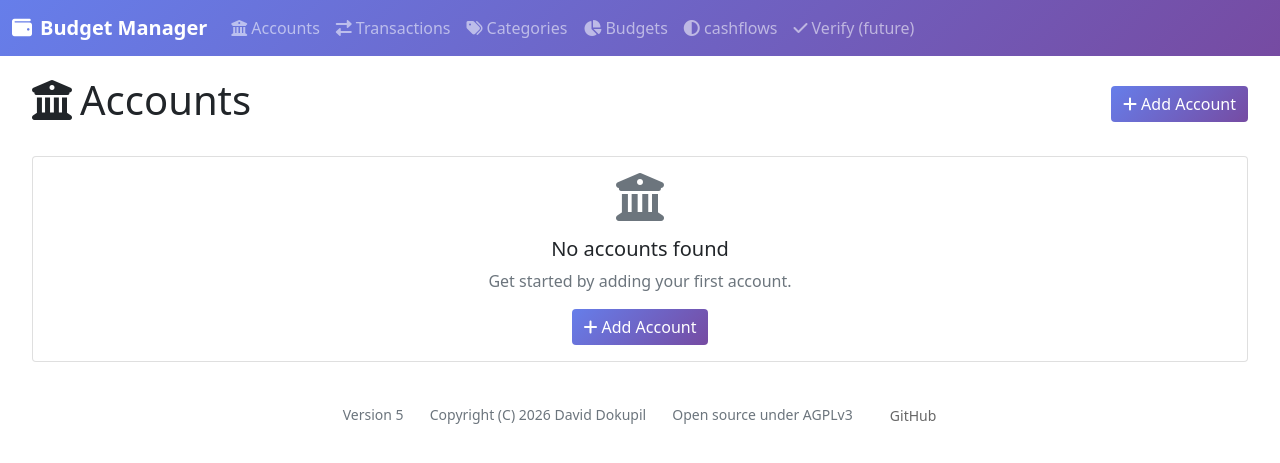
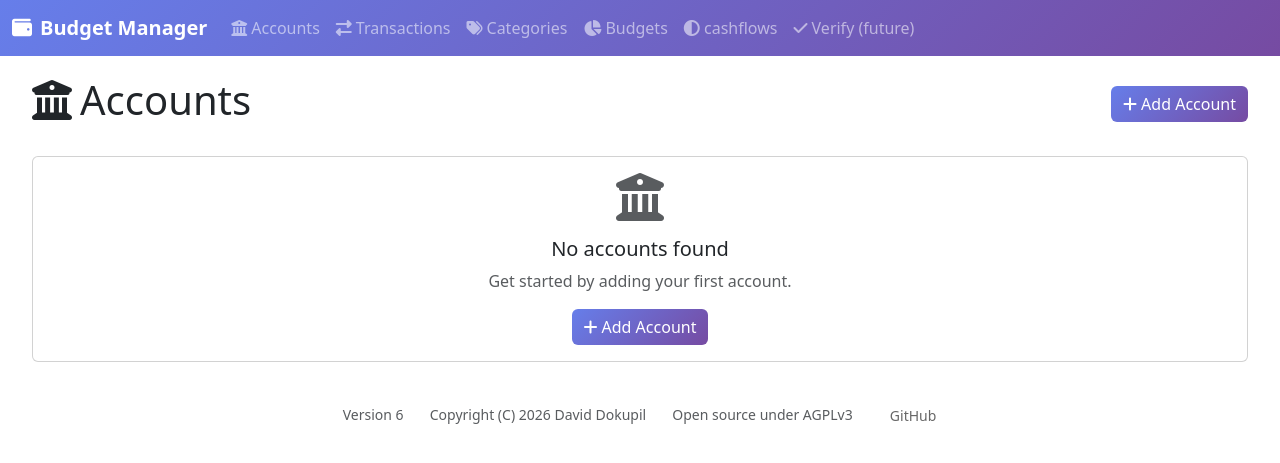
Before and after one commit to ddokupil12/personal-transaction-app, a Flask app: page /accounts in a window 1280 px wide. Shown: the top 463 px of the page. Run offline with Flask 3, Linux system fonts and the light colour scheme; data that the repository does not hold is empty; parts of the project's set-up code (start-up, migrations or seed data) failed here and were passed over; some libraries are stand-ins or nearby versions.

Commit message:
Updated version numbers

```diff
--- a/templates/base.html
+++ b/templates/base.html
@@ -4,8 +4,8 @@
     <meta charset="UTF-8">
     <meta name="viewport" content="width=device-width, initial-scale=1.0">
     <title>{% block title %}Budget Manager{% endblock %}</title>
-    <link href="https://cdnjs.cloudflare.com/ajax/libs/bootstrap/5.1.3/css/bootstrap.min.css" rel="stylesheet">
-    <link href="https://cdnjs.cloudflare.com/ajax/libs/font-awesome/6.0.0/css/all.min.css" rel="stylesheet">
+    <link rel="stylesheet" href="https://cdnjs.cloudflare.com/ajax/libs/bootstrap/5.3.3/css/bootstrap.min.css"/>
+    <link rel="stylesheet" href="https://cdnjs.cloudflare.com/ajax/libs/font-awesome/6.5.2/css/all.min.css"/>
     <style>
         .navbar-brand { font-weight: bold; }
         .balance-positive { color: #28a745; }
@@ -116,10 +116,10 @@
             </main>
         </div>
     </div>
-    <script src="https://cdnjs.cloudflare.com/ajax/libs/bootstrap/5.1.3/js/bootstrap.bundle.min.js"></script>
+    <script src="https://cdnjs.cloudflare.com/ajax/libs/bootstrap/5.3.3/js/bootstrap.bundle.min.js"></script>
     {% block scripts %}{% endblock %}
     <footer>
-        <span class="footer-text text-muted">Version 5</span>
+        <span class="footer-text text-muted">Version 6</span>
         <span class="footer-text text-muted">Copyright (C) 2026 David Dokupil</span>
         <span class="footer-text text-muted">Open source under AGPLv3</span>
         <span>
```
